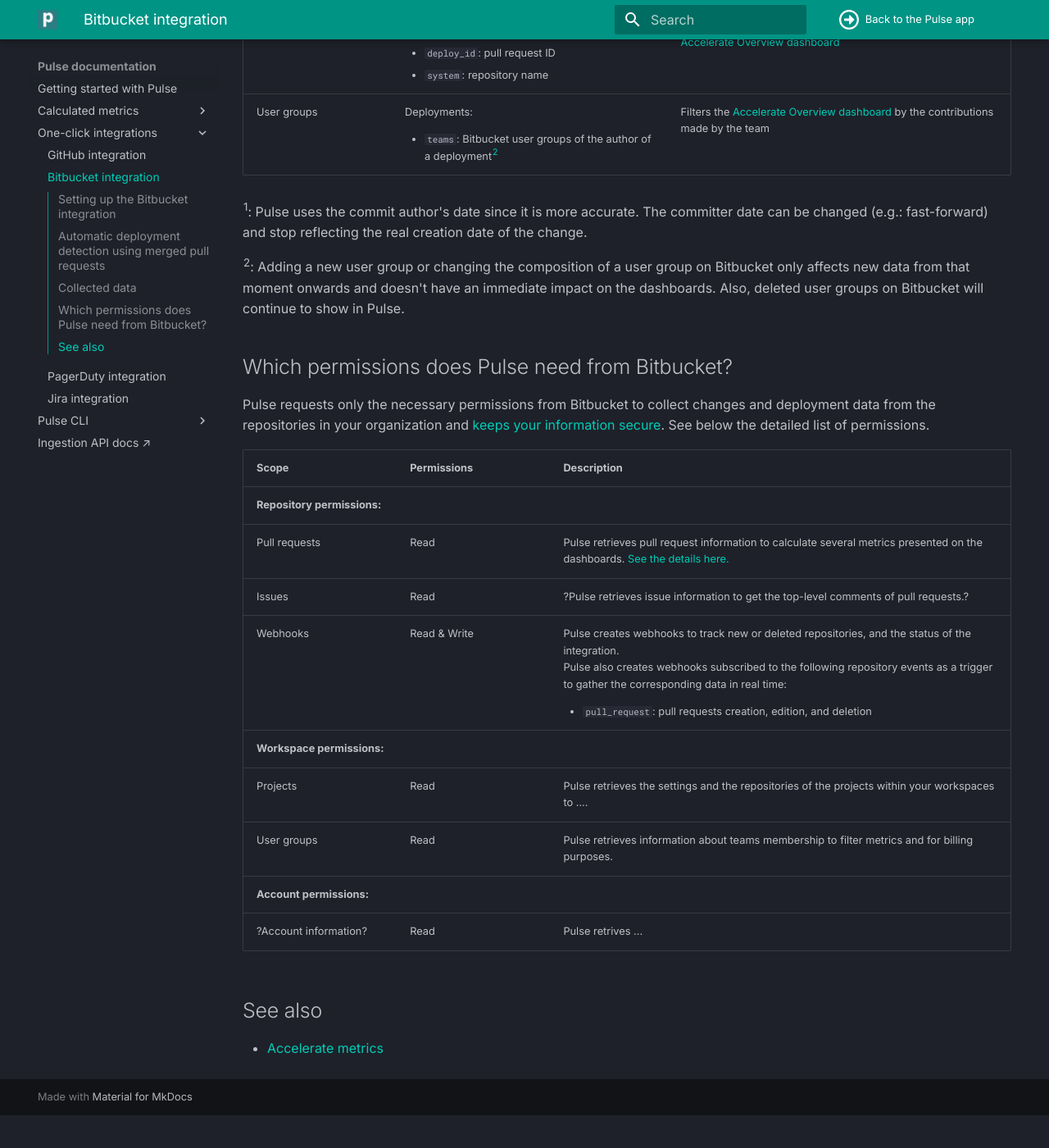
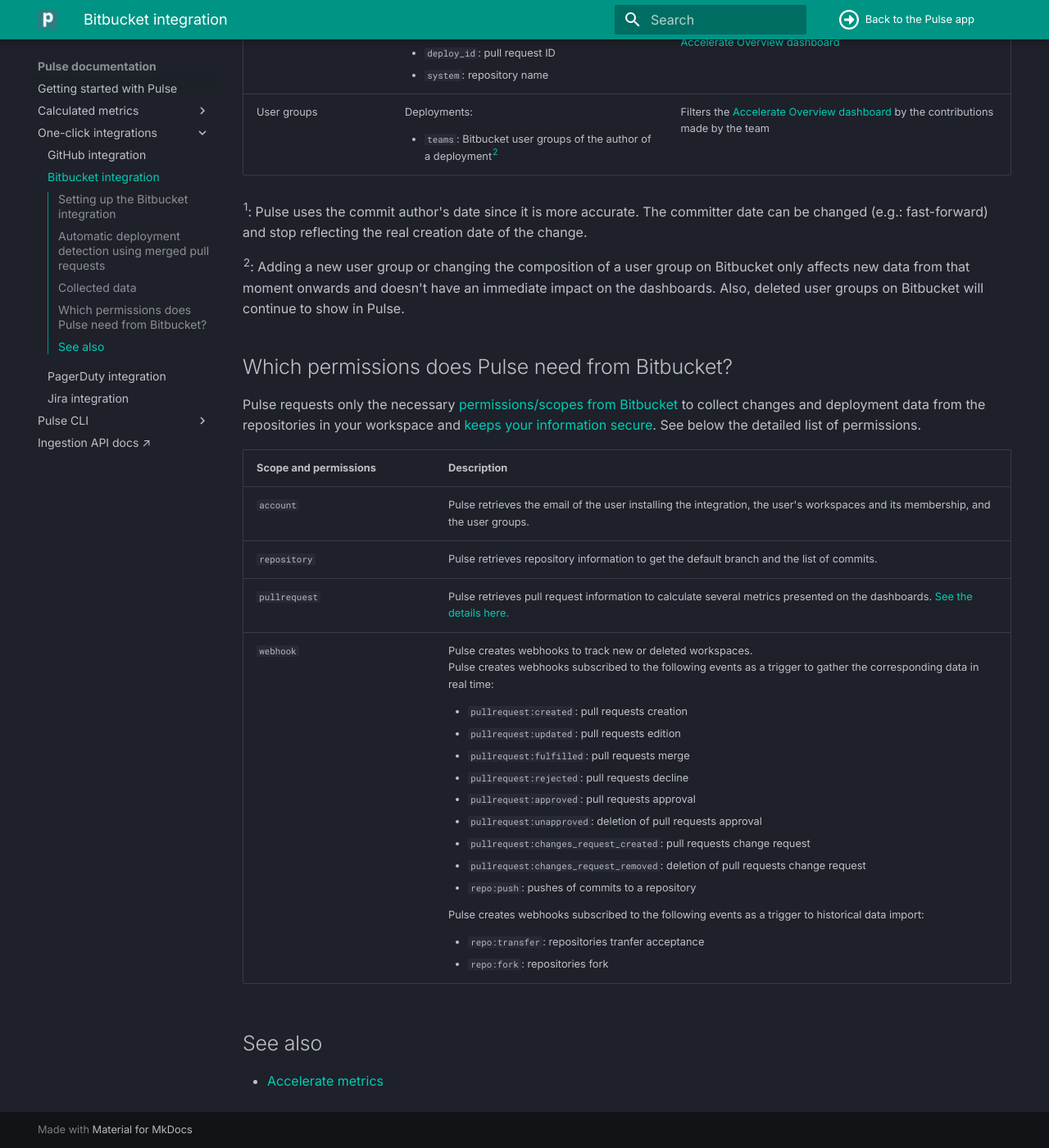
Before and after one commit to codacy/pulse-user-docs, an MkDocs documentation site: the page built from docs/one-click-integrations/bitbucket-integration.md, in a window 1280 px wide and 1400 px high, scrolled down 1903 px. Shown: the whole window at 82% size. Built offline with MkDocs 1.6.1 and Material for MkDocs 9.7.7, drawn with Linux system fonts in a browser that asks for light colours; before the commit the page ends 3263 px from its top, so only the background shows below that.

Commit message:
feat: Update permissions table

```diff
--- a/docs/one-click-integrations/bitbucket-integration.md
+++ b/docs/one-click-integrations/bitbucket-integration.md
@@ -104,63 +104,53 @@
 
 ## Which permissions does Pulse need from Bitbucket? {: id="bb-permissions"}
 
-Pulse requests only the necessary permissions from Bitbucket to collect changes and deployment data from the repositories in your organization and [keeps your information secure](https://security.codacy.com/). See below the detailed list of permissions.
+Pulse requests only the necessary [permissions/scopes from Bitbucket](https://developer.atlassian.com/cloud/bitbucket/bitbucket-cloud-rest-api-scopes/) to collect changes and deployment data from the repositories in your workspace and [keeps your information secure](https://security.codacy.com/). See below the detailed list of permissions.
 
 <table>
   <colgroup>
-    <col width="20%"/>
-    <col width="20%"/>
-    <col width="60%"/>
+    <col width="25%"/>
+    <col width="75%"/>
   </colgroup>
   <thead>
     <tr>
-      <th>Scope</th>
-      <th>Permissions</th>
+      <th>Scope and permissions</th>
       <th>Description</th>
     </tr>
   </thead>
   <tbody>
     <tr>
-      <td colspan="3"><strong>Repository permissions:</strong></td>
+      <td><code>account</code></td>
+      <td>Pulse retrieves the email of the user installing the integration, the user's workspaces and its membership, and the user groups.</td>
     </tr>
     <tr>
-      <td>Pull requests</td>
-      <td>Read</td>
+      <td><code>repository</code></td>
+      <td>Pulse retrieves repository information to get the default branch and the list of commits.</td>
+    </tr>
+    <tr>
+      <td><code>pullrequest</code></td>
       <td>Pulse retrieves pull request information to calculate several metrics presented on the dashboards. <a href="#collected-data">See the details here.</a></td>
     </tr>
     <tr>
-      <td>Issues</td>
-      <td>Read</td>
-      <td>?Pulse retrieves issue information to get the top-level comments of pull requests.?</td>
-    </tr>
-    <tr>
-      <td>Webhooks</td>
-      <td>Read & Write</td>
-      <td>Pulse creates webhooks to track new or deleted repositories, and the status of the integration.<br/>Pulse also creates webhooks subscribed to the following repository events as a trigger to gather the corresponding data in real time:
+      <td><code>webhook</code></td>
+      <td>Pulse creates webhooks to track new or deleted workspaces.
+      <br/>Pulse creates webhooks subscribed to the following events as a trigger to gather the corresponding data in real time:
       <ul>
-        <li><code>pull_request</code>: pull requests creation, edition, and deletion</li>
-      </ul></td>
-    </tr>
-    <tr>
-      <td colspan="3"><strong>Workspace permissions:</strong></td>
-    </tr>
-    <tr>
-      <td>Projects</td>
-      <td>Read</td>
-      <td>Pulse retrieves the settings and the repositories of the projects within your workspaces to ....</td>
-    </tr>
-    <tr>
-      <td>User groups</td>
-      <td>Read</td>
-      <td>Pulse retrieves information about teams membership to filter metrics and for billing purposes.</td>
-    </tr>
-    <tr>
-      <td colspan="3"><strong>Account permissions:</strong></td>
-    </tr>
-    <tr>
-      <td>?Account information?</td>
-      <td>Read</td>
-      <td>Pulse retrives ...</td>
+        <li><code>pullrequest:created</code>: pull requests creation</li>
+        <li><code>pullrequest:updated</code>: pull requests edition</li>
+        <li><code>pullrequest:fulfilled</code>: pull requests merge</li>
+        <li><code>pullrequest:rejected</code>: pull requests decline</li>
+        <li><code>pullrequest:approved</code>: pull requests approval</li>
+        <li><code>pullrequest:unapproved</code>: deletion of pull requests approval</li>
+        <li><code>pullrequest:changes_request_created</code>: pull requests change request</li>
+        <li><code>pullrequest:changes_request_removed</code>: deletion of pull requests change request</li>
+        <li><code>repo:push</code>: pushes of commits to a repository</li>
+      </ul>
+      Pulse creates webhooks subscribed to the following events as a trigger to historical data import:
+      <ul>
+        <li><code>repo:transfer</code>: repositories tranfer acceptance</li>
+        <li><code>repo:fork</code>: repositories fork</li>
+      </ul>
+      </td>
     </tr>
   </tbody>
 </table>
```
